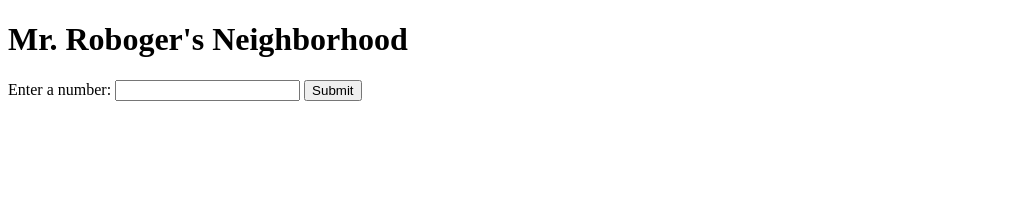
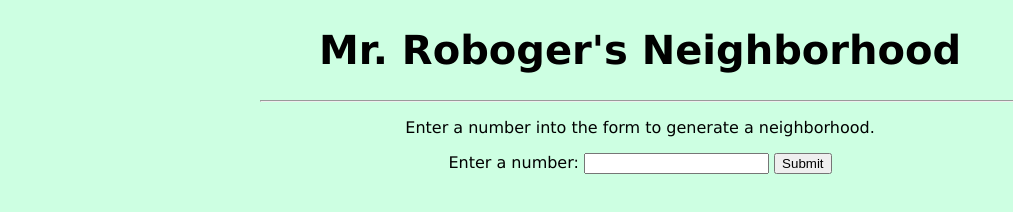
Before and after one commit to igl-myrick/mr-roboger, a plain HTML site: page index.html in a window 1280 px wide. Shown: the whole page, without its empty margins (0-1013 px from the left). Drawn offline with Linux system fonts and the light colour scheme.

Commit message:
add styling with css

```diff
--- a/css/styles.css
+++ b/css/styles.css
@@ -0,0 +1,19 @@
+body {
+  height: 100vh;
+  font-family: verdana;
+  text-align: center;
+  background-color: #cdffe2;
+}
+
+hr {
+  width: 60%;
+}
+
+h1 {
+  font-size: 40px;
+}
+
+#output {
+  padding-left: 10%;
+  padding-right: 10%;
+}
--- a/index.html
+++ b/index.html
@@ -7,6 +7,8 @@
 </head>
 <body>
   <h1>Mr. Roboger's Neighborhood</h1>
+  <hr>
+  <p>Enter a number into the form to generate a neighborhood.</p>
   <form>
     <label for="user-input">Enter a number:</label>
     <input id="user-input" type="number" name="user-input">
```
